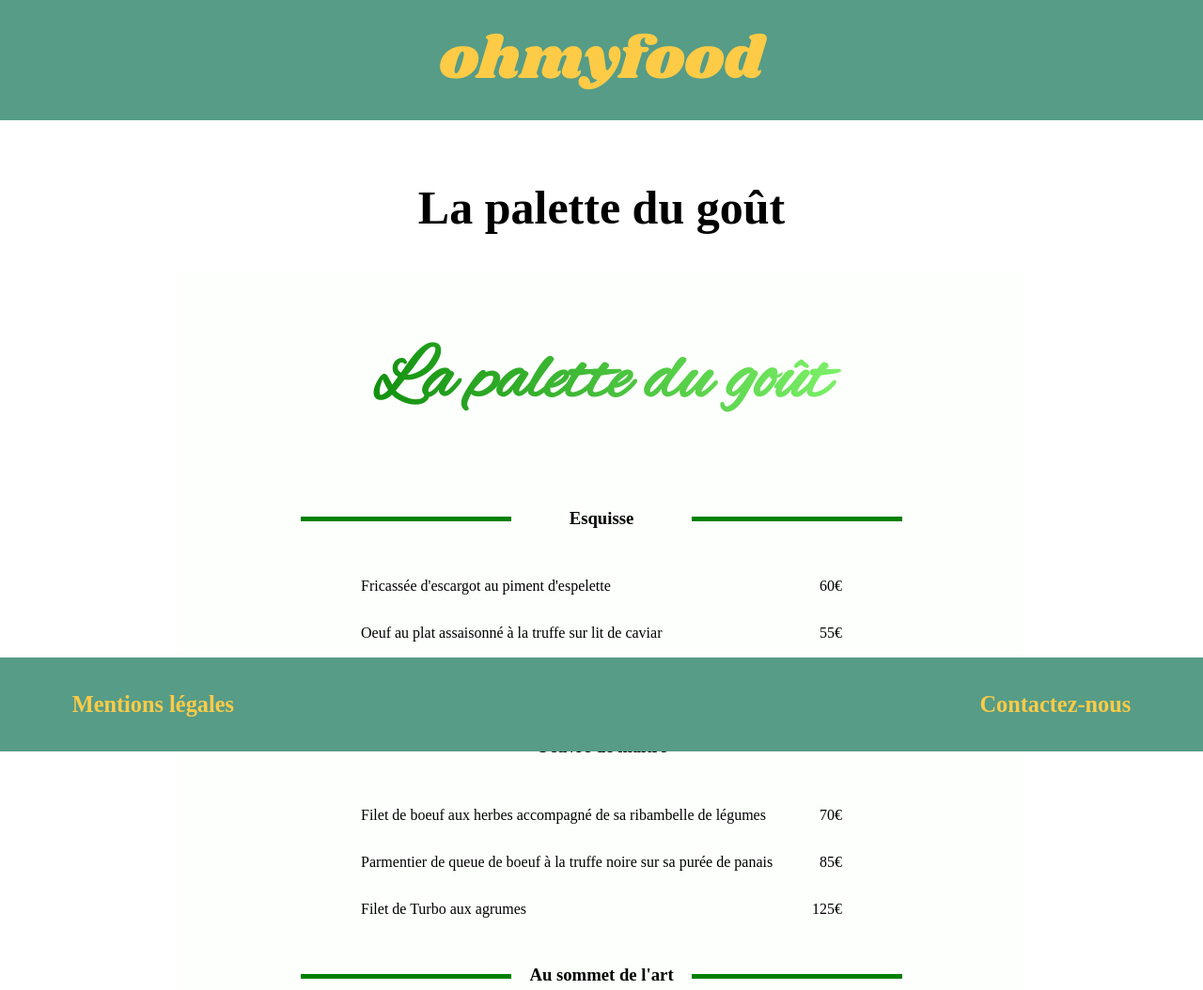
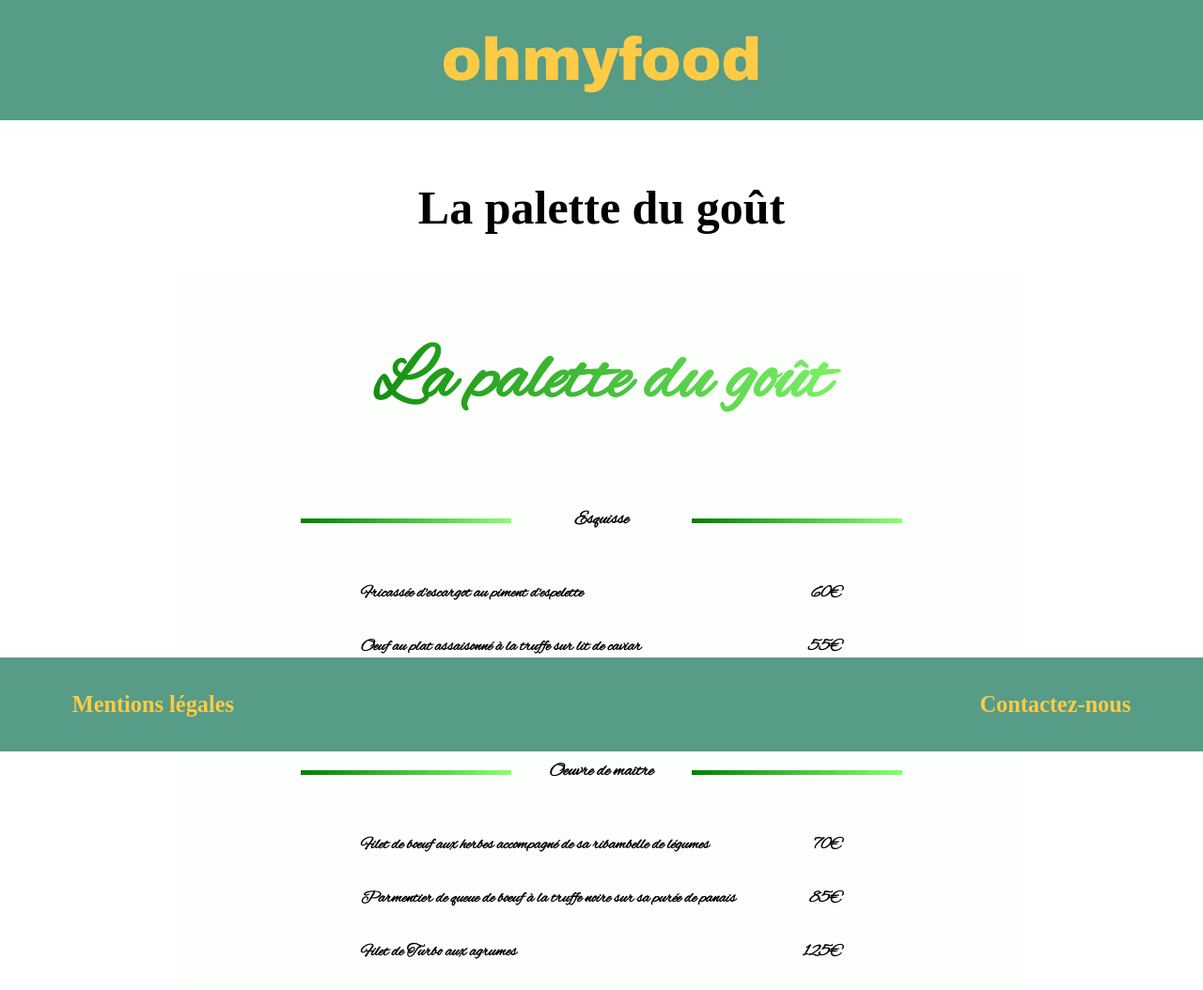
Before and after one commit to Sebastienoc/Menu-homyfood, a website: page La_palette_du_goût.html in a window 1280 px wide. Shown: the top 1054 px of the page at 94% size. Drawn offline with Linux system fonts and the light colour scheme.

Commit message:
Add files via upload
modification graphique

```diff
--- a/scss/main.scss
+++ b/scss/main.scss
@@ -63,7 +63,7 @@ header h1
 	margin-bottom: 5%;
 	font-weight: normal;
 	font-size: 4em;
-	font-family: 'logo';
+	font-family: 'arial black';
 }
 
 .menu
--- a/scss/menu.scss
+++ b/scss/menu.scss
@@ -39,7 +39,7 @@ header h1
 	margin-bottom: 5%;
 	font-weight: normal;
 	font-size: 4em;
-	font-family: 'logo';
+	font-family: 'arial black';
 }
 
 footer
@@ -364,6 +364,7 @@ a
 	p{
 		font-family: 'policemenu3-4';
 		font-size: 110%;
+		font-weight: bold;
 	}
 	h3{
 		font-family: 'policemenu3-4';
@@ -458,7 +459,15 @@ a
 		display: flex;
 		justify-content: space-between;
 	}
-
+	p{
+		font-family: 'policemenu3-4';
+		font-size: 110%;
+		font-weight: bold;
+	}
+	h3{
+		font-family: 'policemenu3-4';
+		font-size: 120%;
+	}
 	header
 	{
 		display: flex;
@@ -471,6 +480,7 @@ a
 			background-color: green;
 			content: "";
 			display: block;
+			background: -webkit-linear-gradient(bottom left, green, #8BFE75);
 		}
 	}
 
```
Also changed, not shown: menu.css, style.css, 1 other file.
